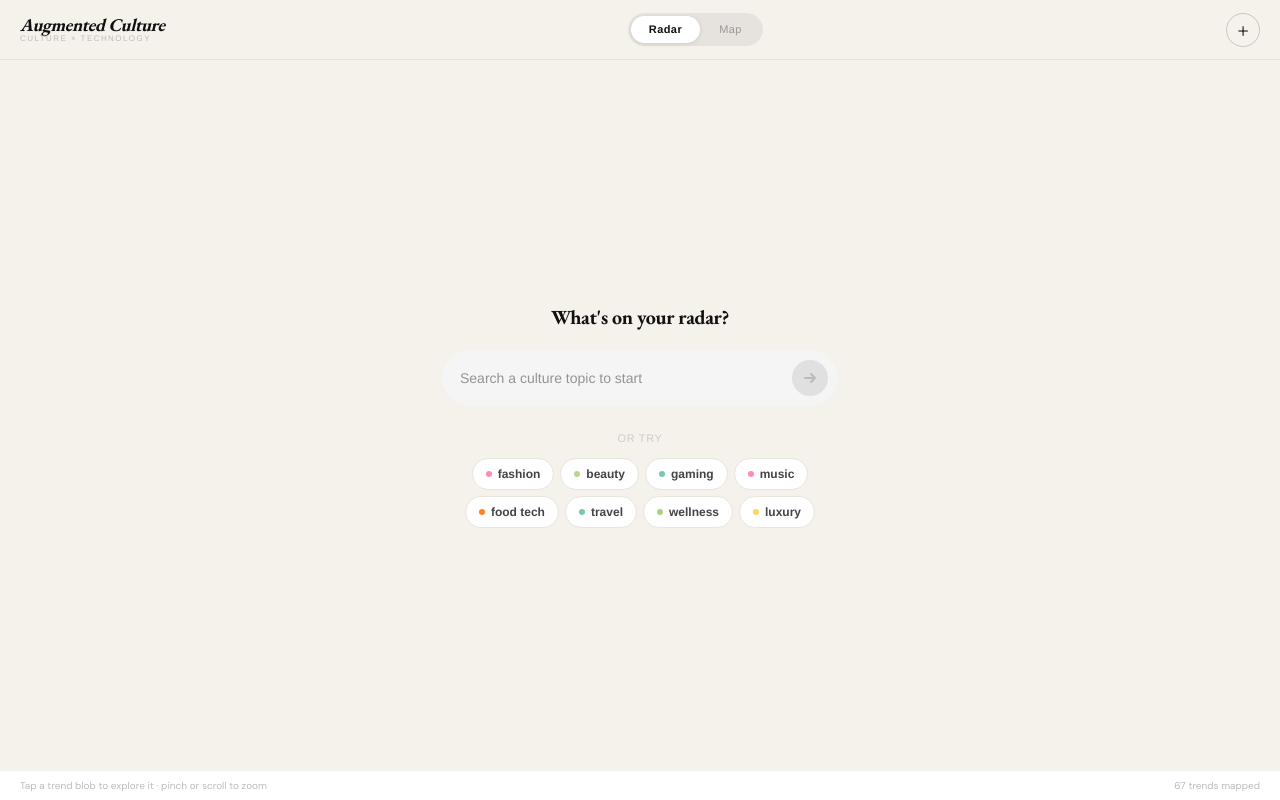
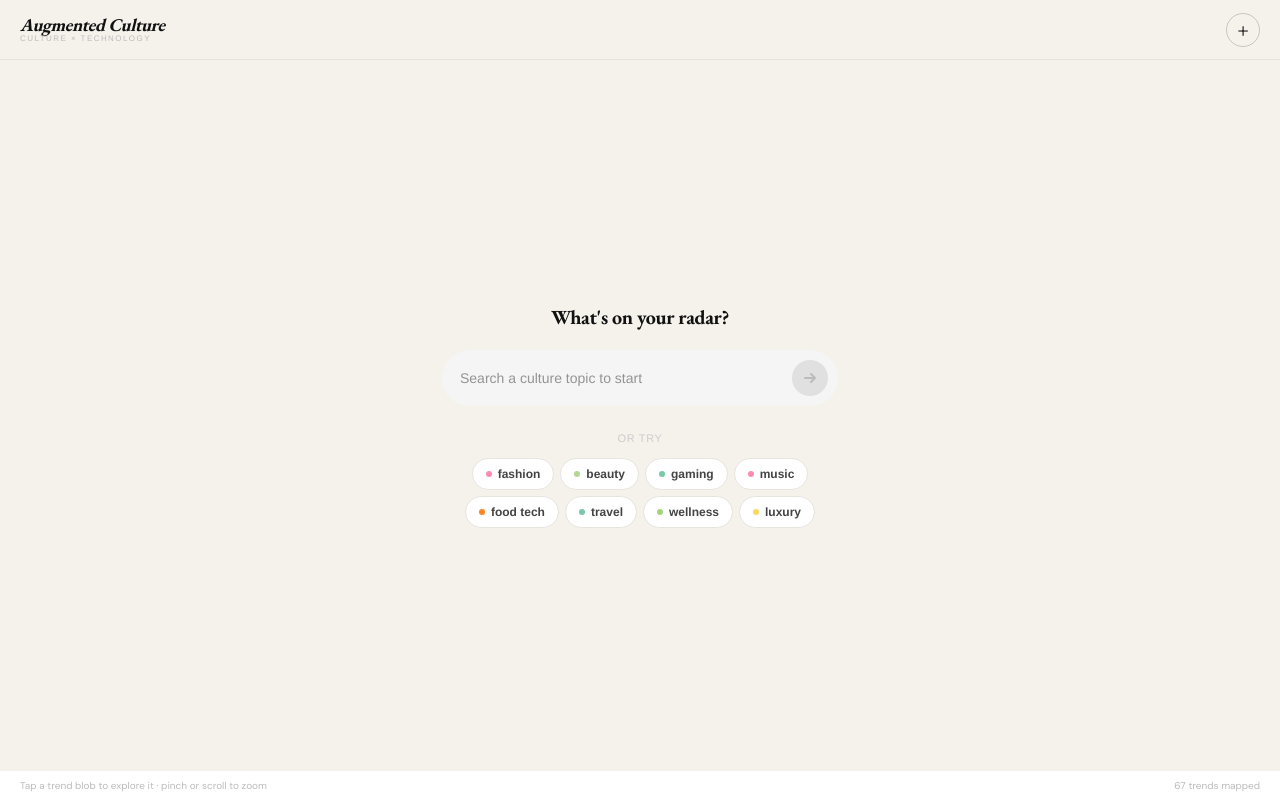
Before and after one commit to sunsiesstudio/trend-radar, a Next.js app: page / in a window 1280 px wide. Built offline with nearby package versions, Linux system fonts and the light colour scheme.

Commit message:
Move view toggle from header into filter bar, right-aligned

```diff
--- a/app/page.tsx
+++ b/app/page.tsx
@@ -269,26 +269,7 @@ export default function HomePage() {
           )}
         </div>
 
-        {/* View toggle — centered */}
-        <div style={{ flex: 1, display: "flex", justifyContent: "center" }}>
-          <div style={{ display: "flex", alignItems: "center", gap: 1, background: "rgba(0,0,0,0.06)", borderRadius: 24, padding: 3 }}>
-            {(["Radar", "Map"] as const).map(v => {
-              const active = view === v.toLowerCase();
-              return (
-                <button key={v} onClick={() => setView(v.toLowerCase() as "radar" | "map")} style={{
-                  padding: "5px 18px", borderRadius: 20, border: "none", cursor: "pointer",
-                  fontSize: 11, fontWeight: active ? 700 : 500,
-                  fontFamily: "'Helvetica Neue', Helvetica, Arial, sans-serif",
-                  letterSpacing: "0.04em",
-                  background: active ? "#fff" : "transparent",
-                  color: active ? "#111" : "#999",
-                  boxShadow: active ? "0 1px 4px rgba(0,0,0,0.10)" : "none",
-                  transition: "all 0.18s",
-                }}>{v}</button>
-              );
-            })}
-          </div>
-        </div>
+        <div style={{ flex: 1 }} />
 
         {/* Right side */}
         <div style={{ display: "flex", gap: 10, alignItems: "center", flexShrink: 0 }}>
@@ -368,6 +349,25 @@ export default function HomePage() {
               generating…
             </span>
           )}
+
+          {/* View toggle — right side of filter bar */}
+          <div style={{ marginLeft: "auto", display: "flex", alignItems: "center", gap: 1, background: "rgba(0,0,0,0.06)", borderRadius: 20, padding: 2 }}>
+            {(["Radar", "Map"] as const).map(v => {
+              const active = view === v.toLowerCase();
+              return (
+                <button key={v} onClick={() => setView(v.toLowerCase() as "radar" | "map")} style={{
+                  padding: "4px 13px", borderRadius: 16, border: "none", cursor: "pointer",
+                  fontSize: 10, fontWeight: active ? 700 : 500,
+                  fontFamily: "'Helvetica Neue', Helvetica, Arial, sans-serif",
+                  letterSpacing: "0.04em",
+                  background: active ? "#fff" : "transparent",
+                  color: active ? "#111" : "#999",
+                  boxShadow: active ? "0 1px 3px rgba(0,0,0,0.08)" : "none",
+                  transition: "all 0.18s",
+                }}>{v}</button>
+              );
+            })}
+          </div>
         </div>
       )}
 
```
